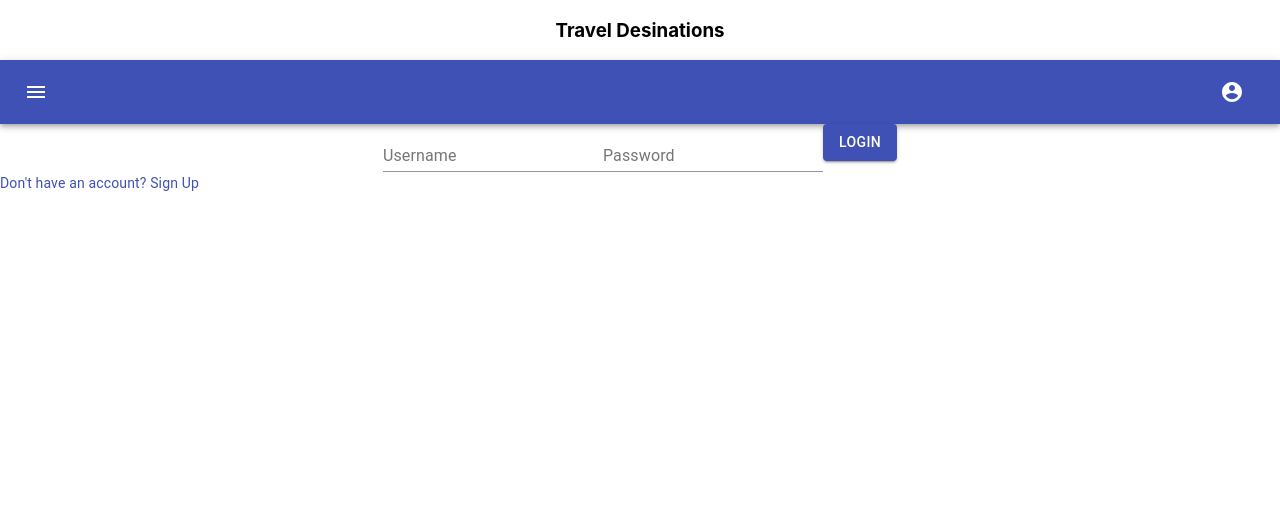
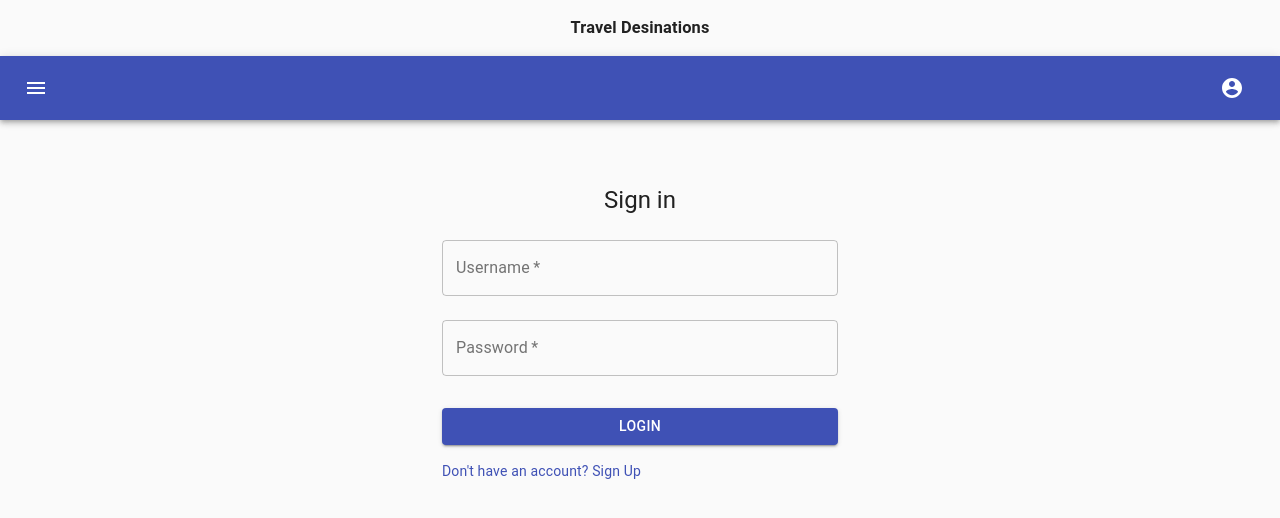
Before and after one commit to 2006NodeDev/project-01-02-zamoramaric, a React (Create React App) app in the folder react/project0-ui/: page / in a window 1280 px wide. Shown: the top 518 px of the page. Built offline with nearby package versions, Linux system fonts and the light colour scheme.

Commit message:
Sign In UI Layout completed

```diff
--- a/react/project0-ui/src/Components/LoginComponent/LoginComponent.tsx
+++ b/react/project0-ui/src/Components/LoginComponent/LoginComponent.tsx
@@ -4,9 +4,36 @@ import Button from '@material-ui/core/Button'
 import {SiteLogin} from '../../Remote/loginsite-app/SiteLogin'
 import Grid from '@material-ui/core/Grid';
 import Link from '@material-ui/core/Link';
+import { Typography, Container, CssBaseline } from '@material-ui/core';
+import { makeStyles } from '@material-ui/core/styles';
+import Avatar from '@material-ui/core/Avatar';
 
 
+const useStyles = makeStyles((theme) => ({
+  paper: {
+    marginTop: theme.spacing(8),
+    display: 'flex',
+    flexDirection: 'column',
+    alignItems: 'center',
+  },
+  avatar: {
+    margin: theme.spacing(1),
+    backgroundColor: theme.palette.secondary.main,
+  },
+  form: {
+    width: '100%', // Fix IE 11 issue.
+    marginTop: theme.spacing(1),
+  },
+  submit: {
+    margin: theme.spacing(3, 0, 2),
+  },
+
+}));
+
 export const LoginComponent:FunctionComponent<any> = (props) => {
+
+  const classes = useStyles();
+
   const [username, changeUsername] = useState('')  //2 bits of state from react
   const [password, changePassword] = useState('') //one for username and one for password
 
@@ -15,7 +42,6 @@ export const LoginComponent:FunctionComponent<any> = (props) => {
         event.preventDefault(
         changeUsername(event.currentTarget.value)
         )
-
     }
 
  const updatePassword = (event:any) => {
@@ -31,22 +57,32 @@ export const LoginComponent:FunctionComponent<any> = (props) => {
 
 //autoComplete="off" onSubmit={loginSubmit}
     return (
-        <div>
+
+      <Container component="main" maxWidth="xs">
+      <CssBaseline />
+      <div className={classes.paper}>
           {/* by default the submit event in a form tries to send a get request to the href value in the form */}
-            <form autoComplete="off" onSubmit={loginSubmit}>
-                <TextField id="standard-basic" type='username' label="Username" value = {username} onChange = {updateUsername} />
-                <TextField id="standard-basic" type='password' label="Password" value = {password} onChange = {updatePassword} />
-                <Button type='submit' variant="contained" color="primary">Login</Button>
+
+          <Typography component="h1" variant="h5">
+           Sign in
+          </Typography>
+          <form autoComplete="off" onSubmit={loginSubmit} className={classes.form} noValidate>
+              <TextField variant="outlined" margin="normal" required fullWidth id="standard-basic" type='username' label="Username" value = {username} onChange = {updateUsername} />
+              <TextField variant="outlined" margin="normal" required fullWidth id="standard-basic" type='password' label="Password" value = {password} onChange = {updatePassword} />
+              <Button type='submit' fullWidth variant="contained" color="primary" className={classes.submit}> Login </Button>
 
           <Grid container>
+
           <Grid item>
               <Link href="#" variant="body2">
               {"Don't have an account? Sign Up"}
               </Link>
           </Grid>
+
           </Grid>
           </form>
       </div>
+      </Container>
     )
 
 
```
Also changed, not shown: 2 other files (tests, documents, lock files or other folders). Lines whose indentation alone changed are shown as unchanged.
